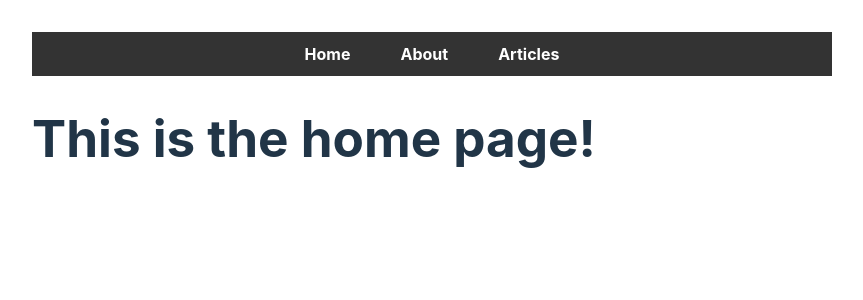
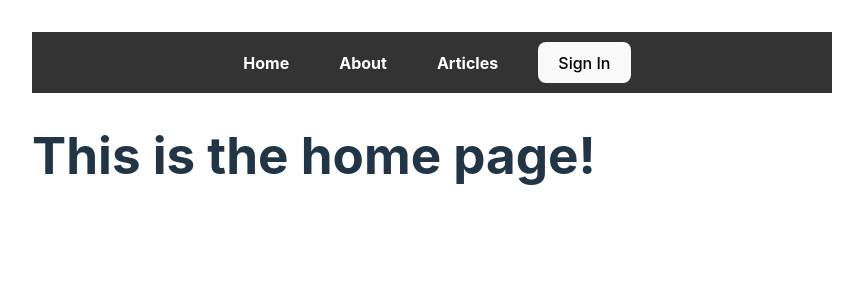
Before and after one commit to nguyenfrancis6/blog-site, a React (Vite) app in the folder front-end/: page / in a window 1280 px wide. Shown: the top 300 px of the page, without its empty margins (208-1071 px from the left). Built offline with nearby package versions, Linux system fonts and the light colour scheme; no server answers.

Commit message:
changed navbar interface to sign in/sign out + custom useUser hook to get state of user and loading

```diff
--- a/front-end/src/NavBar.jsx
+++ b/front-end/src/NavBar.jsx
@@ -1,15 +1,43 @@
-import { Link } from "react-router-dom";
+import { Link, useNavigate } from "react-router-dom";
+import { getAuth, signOut } from "firebase/auth";
+import useUser from "./useUser";
 
 const NavBar = () => {
+  const { isLoading, user } = useUser();
+
+  const navigate = useNavigate();
+
   return (
     <nav>
       <ul>
-        <li><Link to='/'>Home</Link></li>
-        <li><Link to='/about'>About</Link></li>
-        <li><Link to='/articles'>Articles</Link></li>
+        <li>
+          <Link to="/">Home</Link>
+        </li>
+        <li>
+          <Link to="/about">About</Link>
+        </li>
+        <li>
+          <Link to="/articles">Articles</Link>
+        </li>
+        {isLoading ? (
+          <li>Loading</li>
+        ) : (
+          <>
+            {user && (
+              <li style={{ color: "white" }}>Logged in as {user.email}</li>
+            )}
+            <li>
+              {user ? (
+                <button onClick={() => signOut(getAuth())}>Sign Out</button>
+              ) : (
+                <button onClick={() => navigate("/login")}>Sign In</button>
+              )}
+            </li>
+          </>
+        )}
       </ul>
     </nav>
-  )
-}
+  );
+};
 
-export default NavBar
+export default NavBar;
--- /dev/null
+++ b/front-end/src/useUser.js
@@ -0,0 +1,20 @@
+import { useState, useEffect } from "react";
+import { getAuth, onAuthStateChanged } from "firebase/auth";
+
+const useUser = () => {
+  const [isLoading, setIsLoading] = useState(true);
+  const [user, setUser] = useState(null);
+
+  useEffect(() => {
+    const unsubscribe = onAuthStateChanged(getAuth(), function(user) {
+      setUser(user);
+      setIsLoading(false);
+    });
+
+    return unsubscribe;
+  }, [])
+
+  return { isLoading, user };
+}
+
+export default useUser;
```
